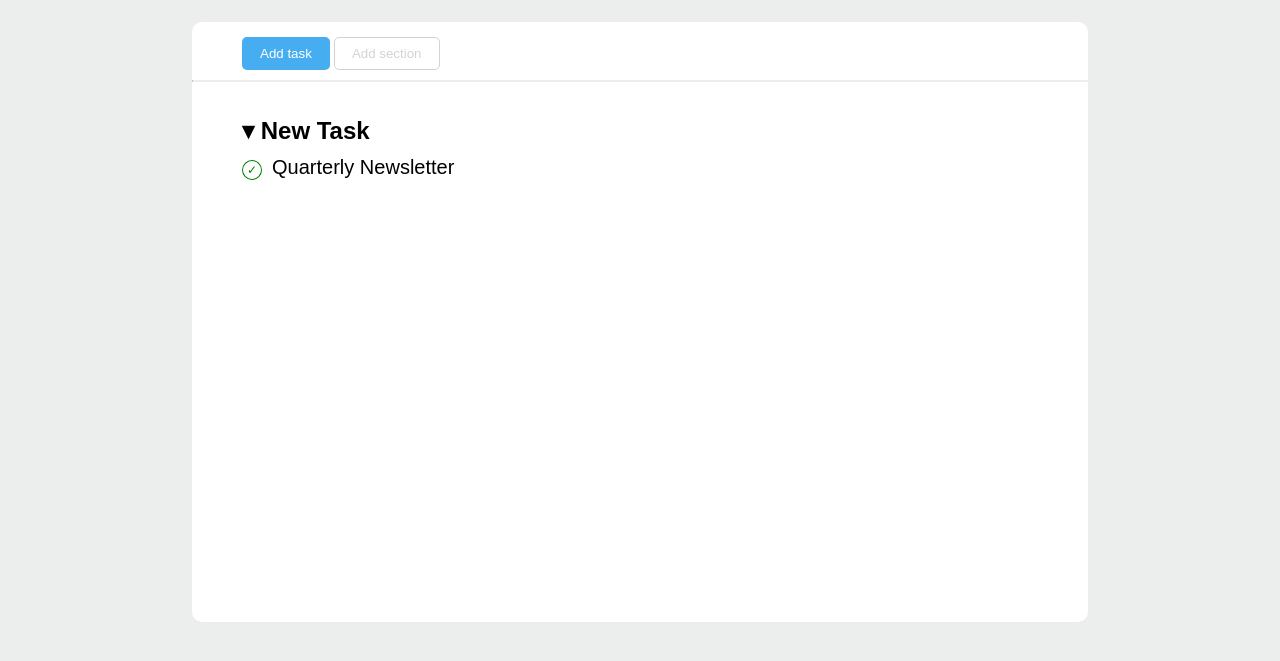
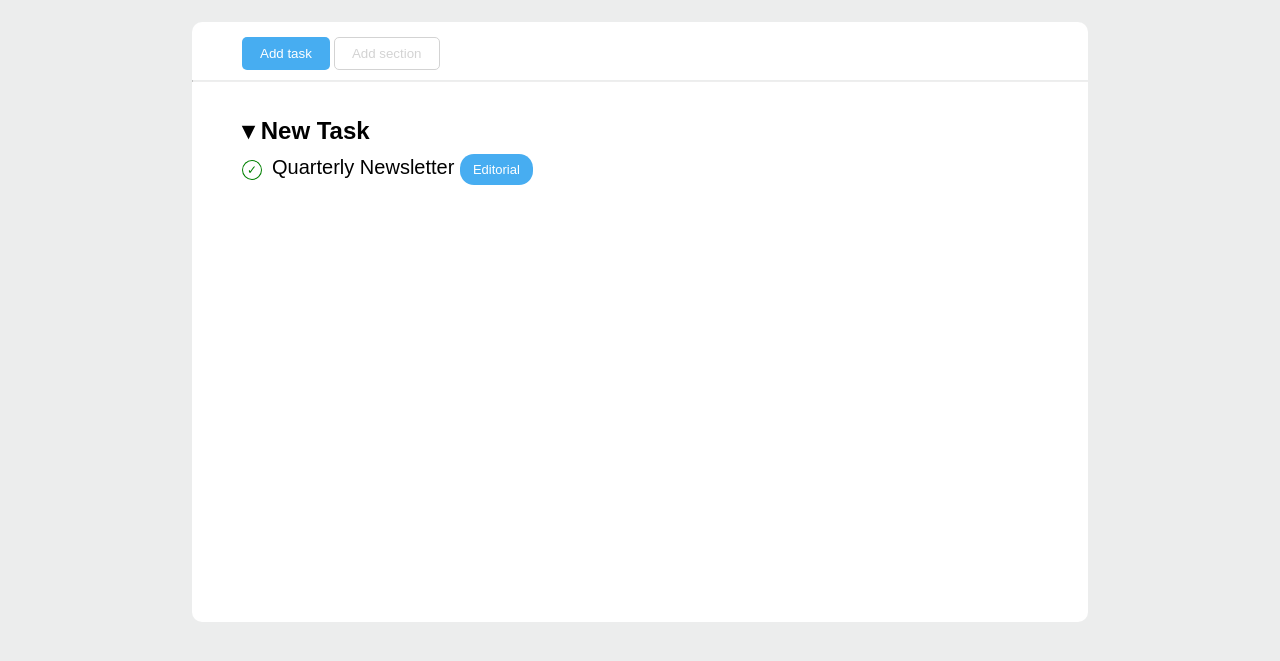
Before and after one commit to sophiamziou/html-css-toboolist, a plain HTML site: page index.html in a window 1280 px wide. Shown: the part 93-754 px from the top of the page. Drawn offline with Linux system fonts and the light colour scheme.

Commit message:
added "editorial" to list item

```diff
--- a/css/style.css
+++ b/css/style.css
@@ -94,3 +94,13 @@ li::before {
     margin-right: 10px;
     font-size: 12px;
 }
+
+span {
+    display: inline-block;
+    color: white;
+    background-color: rgb(71,173,241);
+    border-radius: 14px;
+    font-size: 13px;
+    line-height: 5px;
+    padding: 13px;
+}
--- a/index.html
+++ b/index.html
@@ -23,7 +23,7 @@
         <div class="lista">
             <h2>&#9662; New Task</h2>
             <ul>
-                <li>Quarterly Newsletter</li>
+                <li>Quarterly Newsletter <span>Editorial</span></li>
             </ul>
 
         </div>
```
